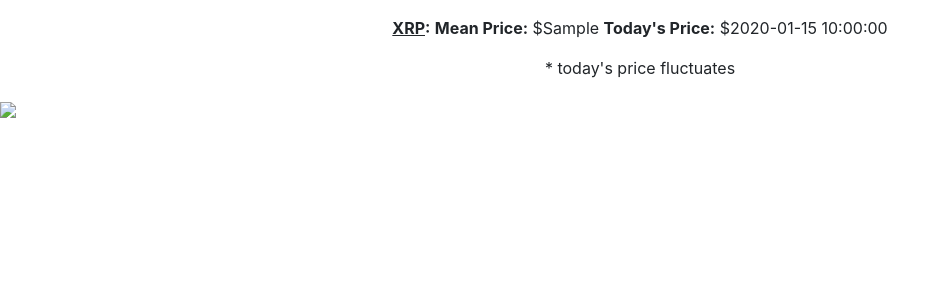
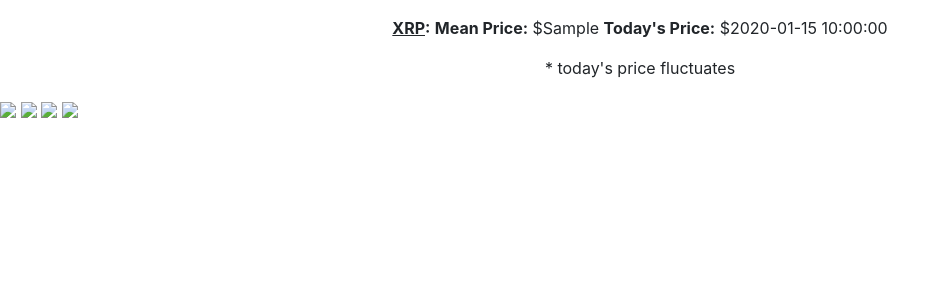
Before and after one commit to harshitgokharu/cryptodetails, a Flask app: template templates/index.html in a window 1280 px wide. Shown: the part 146-446 px from the top of the page, without its empty margins (0-950 px from the left). Run offline with Flask 2, Linux system fonts and the light colour scheme; the template is opened without the code that fills it: most values are stand-ins (such as "Sample title", 1, 10 or a date in 2020); parts of the project's set-up code (start-up, migrations or seed data) failed here and were passed over.

Commit message:
Update index.html

```diff
--- a/templates/index.html
+++ b/templates/index.html
@@ -42,7 +42,9 @@
      <p>* today's price fluctuates</u></p>
      </center>
      <img src={{ url1 }} class="img-fluid">
-
+     <img src={{ url2 }} class="img-fluid">
+     <img src={{ url3 }} class="img-fluid">
+     <img src={{ url4 }} class="img-fluid">
 
   </body>
 </html>
```
